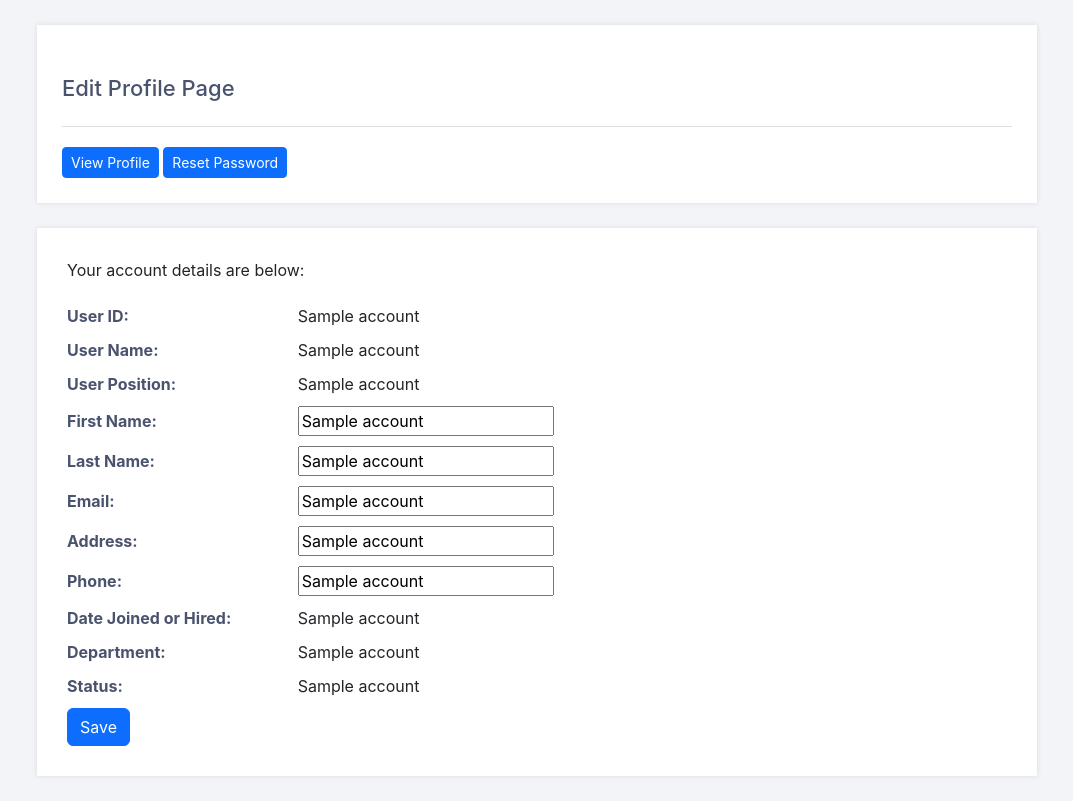
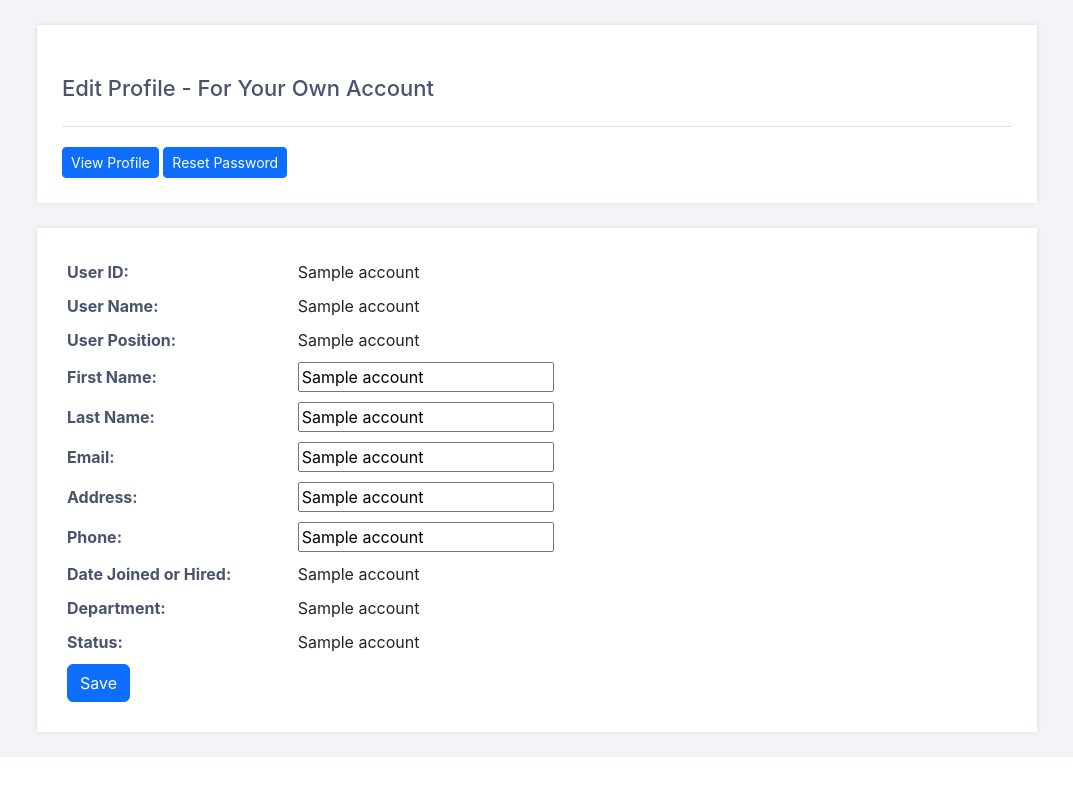
Before and after one commit to Cedar67/Biosecurity, a Flask app: template templates/profile_edit.html in a window 1280 px wide. Shown: the part 60-861 px from the top of the page, without its empty margins (103-1176 px from the left). After the commit the page ends 797 px from the top, so only its background shows below. Run offline with Flask 3, Linux system fonts and the light colour scheme; the template is opened without the code that fills it: most values are stand-ins (such as "Sample title", 1, 10 or a date in 2020).

Commit message:
refactor: edit profile page

```diff
--- a/templates/profile_edit.html
+++ b/templates/profile_edit.html
@@ -4,16 +4,20 @@
 
 {% block content %}
 <div>
-    <h2>Edit Profile Page</h2>
+    {% if id == seesionId %}
+        <h2>Edit Profile - For Your Own Account</h2>
+    {% elif id != seesionId %}
+        <h2>Edit Profile - For Other Account ID={{ account[0] }}</h2>
+    {% endif %}
+
     <p></p>
-    <a href="{{ url_for('profile') }}" class="input-lg text-center btn btn-primary btn-sm">View Profile</a>
-    <a href="{{ url_for('password_reset') }}" class="input-lg text-center btn btn-primary btn-sm">Reset Password</a>
+    <a href="profile?id={{account[0]}}" class="input-lg text-center btn btn-primary btn-sm">View Profile</a>
+    <a href="password_reset?id={{account[0]}}" class="input-lg text-center btn btn-primary btn-sm">Reset Password</a>
 </div>
 
 
 <div>
 
-    <p>Your account details are below:</p>
     <table>
         <thead>
             <tr>
```
